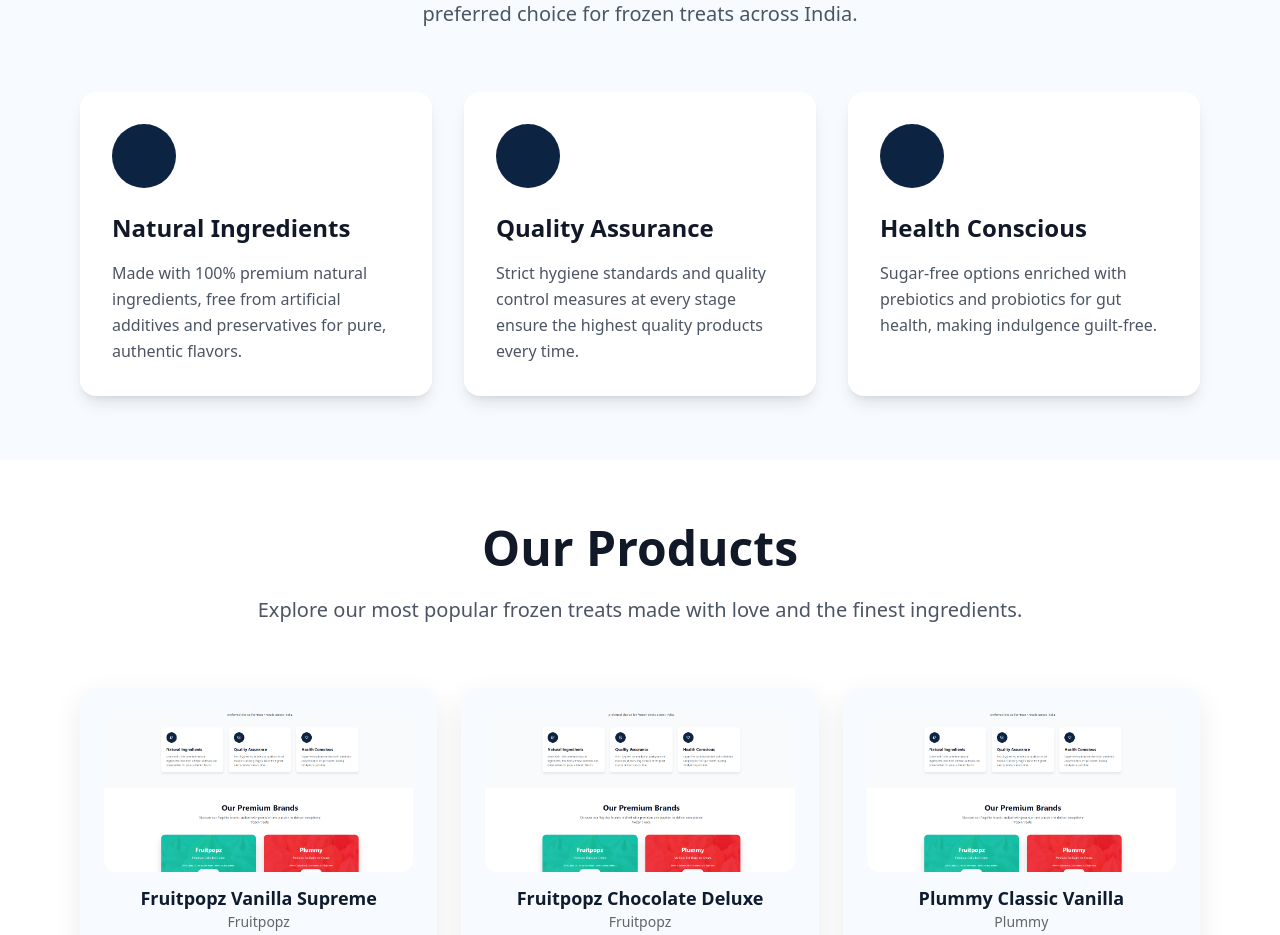
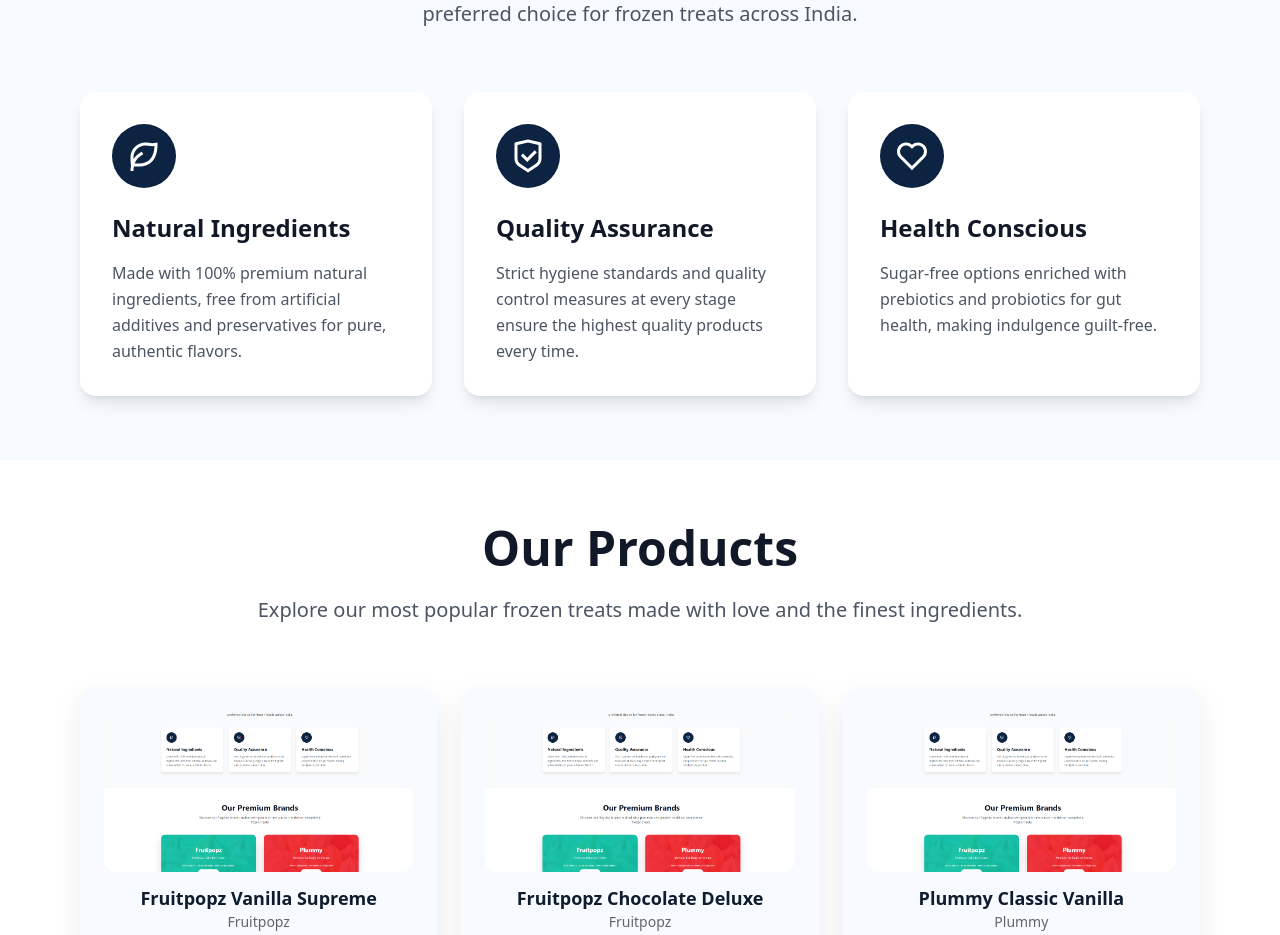
Before and after one commit to Rafhathdana/ziyadahfoods, a React (Create React App) app: page / in a window 1280 px wide. Shown: the part 1028-1963 px from the top of the page. Built offline with nearby package versions, Linux system fonts and the light colour scheme.

Commit message:
Remix icons

```diff
--- a/package.json
+++ b/package.json
@@ -9,6 +9,7 @@
     "eject": "react-scripts eject"
   },
   "dependencies": {
+    "@remixicon/react": "^4.6.0",
     "react": "^18.2.0",
     "react-dom": "^18.2.0",
     "react-router-dom": "^6.27.0"
--- a/src/components/Home.js
+++ b/src/components/Home.js
@@ -1,6 +1,7 @@
 import React from "react";
 import { Link } from "react-router-dom";
 import productsData from "../data/products.json";
+import {  RiHeartLine, RiLeafLine, RiShieldCheckLine } from "@remixicon/react";
 
 export default function Home() {
   const previewProducts = productsData.slice(0, 3);
@@ -92,9 +93,12 @@
             ))}
           </div> */}
           <div class="grid grid-cols-1 md:grid-cols-3 gap-8">
-            <div class="bg-white p-8 rounded-2xl shadow-lg hover:shadow-xl transition-all duration-300 transform hover:-translate-y-2">
-              <div class="w-16 h-16 bg-[#0c2342] rounded-full flex items-center justify-center mb-6">
-                <i class="ri-leaf-line text-white text-2xl"></i>
+            <div className="bg-white p-8 rounded-2xl shadow-lg hover:shadow-xl transition-all duration-300 transform hover:-translate-y-2">
+              <div className="w-16 h-16 bg-[#0c2342] rounded-full flex items-center justify-center mb-6">
+                <RiLeafLine
+            size={36}
+            color="white"
+        />
               </div>
               <h3 class="text-2xl font-bold text-gray-900 mb-4">
                 Natural Ingredients
@@ -106,7 +110,10 @@
             </div>
             <div class="bg-white p-8 rounded-2xl shadow-lg hover:shadow-xl transition-all duration-300 transform hover:-translate-y-2">
               <div class="w-16 h-16 bg-[#0c2342] rounded-full flex items-center justify-center mb-6">
-                <i class="ri-shield-check-line text-white text-2xl"></i>
+                <RiShieldCheckLine
+            size={36}
+            color="white"
+        />
               </div>
               <h3 class="text-2xl font-bold text-gray-900 mb-4">
                 Quality Assurance
@@ -118,7 +125,10 @@
             </div>
             <div class="bg-white p-8 rounded-2xl shadow-lg hover:shadow-xl transition-all duration-300 transform hover:-translate-y-2">
               <div class="w-16 h-16 bg-[#0c2342] rounded-full flex items-center justify-center mb-6">
-                <i class="ri-heart-line text-white text-2xl"></i>
+                <RiHeartLine
+            size={36}
+            color="white"
+        />
               </div>
               <h3 class="text-2xl font-bold text-gray-900 mb-4">
                 Health Conscious
```
Also changed, not shown: 1 other file (tests, documents, lock files or other folders).
